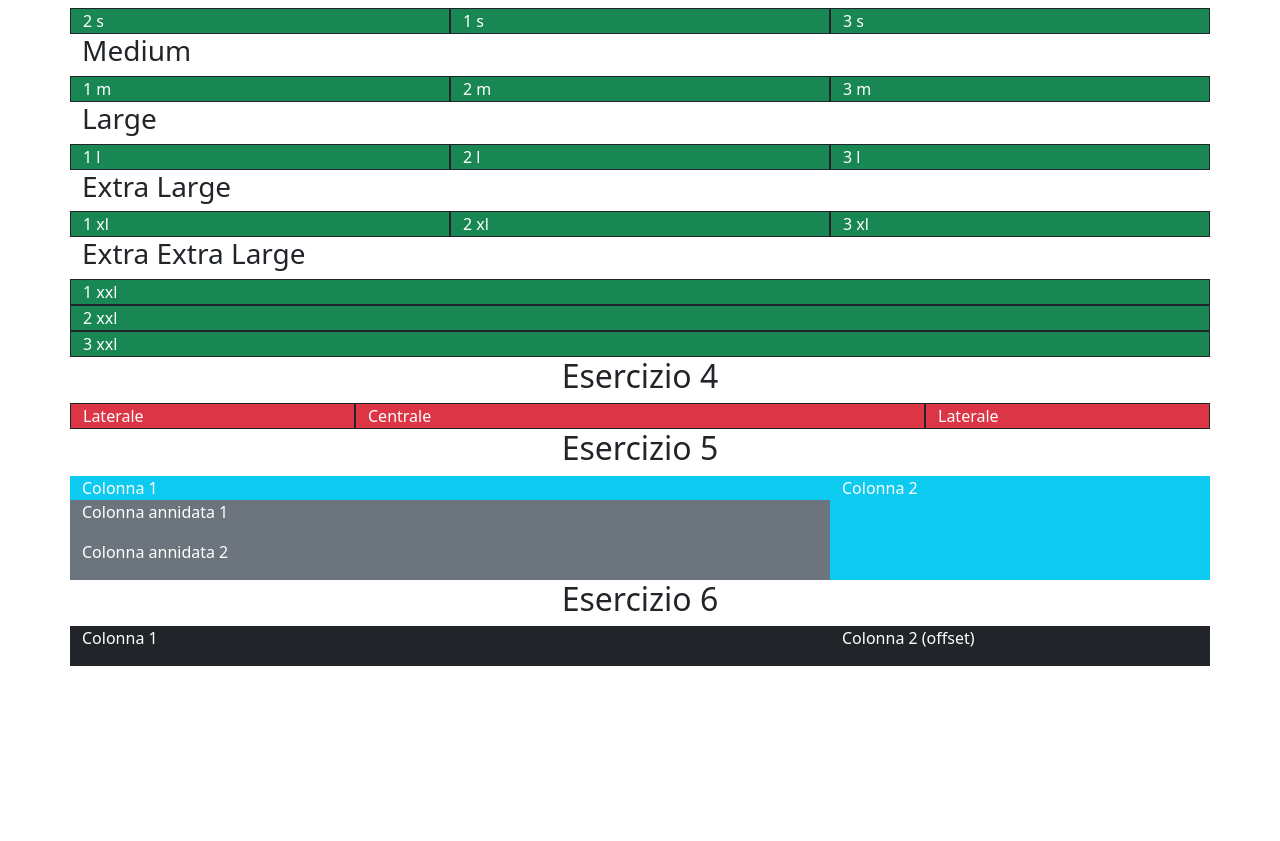
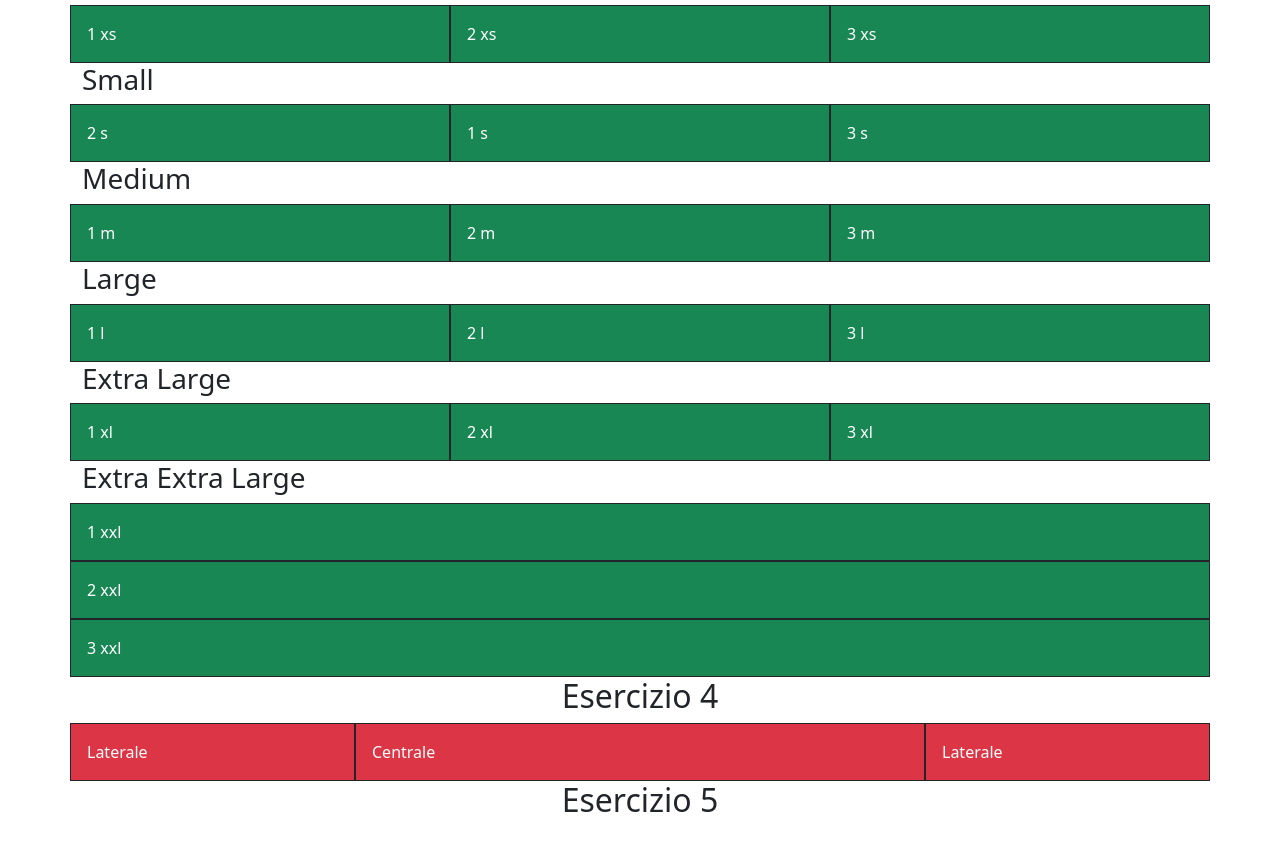
Before and after one commit to miaansaloni/U2-S6-L1, a plain HTML site: page index.html in a window 1280 px wide. Shown: the part 348-1189 px from the top of the page. Before the commit the page ends 1014 px from the top, so only its background shows below. Drawn offline with nearby package versions, Linux system fonts and the light colour scheme.

Commit message:
commit (final)

```diff
--- a/index.html
+++ b/index.html
@@ -17,9 +17,9 @@
     <h2 class="text-center">Esercizio 1</h2>
     <div class="container">
       <div class="row">
-        <div class="col-md-4 bg-primary text-white p3 border border-dark">Column 1</div>
-        <div class="col-md-4 bg-primary text-white p3 border border-dark">Column 2</div>
-        <div class="col-md-4 bg-primary text-white p3 border border-dark">Column 3</div>
+        <div class="col-md-4 bg-primary text-white p-3 border border-dark">Column 1</div>
+        <div class="col-md-4 bg-primary text-white p-3 border border-dark">Column 2</div>
+        <div class="col-md-4 bg-primary text-white p-3 border border-dark">Column 3</div>
       </div>
     </div>
     <!--ESERCIZIO 2-->
@@ -28,9 +28,9 @@
     <h2 class="text-center">Esercizio 2</h2>
     <div class="container">
       <div class="row">
-        <div class="bg-warning col-md-4 col-sm-12 text-dark p3 border border-dark">Column 1</div>
-        <div class="bg-warning col-md-4 col-sm-12 text-dark p3 border border-dark">Column 2</div>
-        <div class="bg-warning col-md-4 col-sm-12 text-dark p3 border border-dark">Column 3</div>
+        <div class="bg-warning col-md-4 col-sm-12 text-dark p-3 border border-dark">Column 1</div>
+        <div class="bg-warning col-md-4 col-sm-12 text-dark p-3 border border-dark">Column 2</div>
+        <div class="bg-warning col-md-4 col-sm-12 text-dark p-3 border border-dark">Column 3</div>
       </div>
     </div>
     <!--ESERCIZIO 3-->
@@ -38,60 +38,60 @@
     <!-- (Mobile) -->
     <div class="container">
       <h3>Mobile</h3>
-      <div class="row bg-success text-white p3">
-        <div class="col border border-dark">1 xs</div>
-        <div class="col border border-dark">2 xs</div>
-        <div class="col border border-dark">3 xs</div>
+      <div class="row bg-success text-white">
+        <div class="col p-3 border border-dark">1 xs</div>
+        <div class="col p-3 border border-dark">2 xs</div>
+        <div class="col p-3 border border-dark">3 xs</div>
       </div>
     </div>
 
     <!-- Small (Tablet) -->
     <div class="container">
       <h3>Small</h3>
-      <div class="row flex-sm-nowrap bg-success text-white p3">
-        <div class="col-sm border border-dark">2 s</div>
-        <div class="col-sm border border-dark">1 s</div>
-        <div class="col-sm border border-dark">3 s</div>
+      <div class="row flex-sm-nowrap bg-success text-white">
+        <div class="col-sm p-3 border border-dark">2 s</div>
+        <div class="col-sm p-3 border border-dark">1 s</div>
+        <div class="col-sm p-3 border border-dark">3 s</div>
       </div>
     </div>
 
     <!-- Medium -->
     <div class="container">
       <h3>Medium</h3>
-      <div class="row flex-md-nowrap bg-success text-white p3">
-        <div class="col-md border border-dark">1 m</div>
-        <div class="col-md border border-dark">2 m</div>
-        <div class="col-md border border-dark">3 m</div>
+      <div class="row flex-md-nowrap bg-success text-white">
+        <div class="col-md p-3 border border-dark">1 m</div>
+        <div class="col-md p-3 border border-dark">2 m</div>
+        <div class="col-md p-3 border border-dark">3 m</div>
       </div>
     </div>
 
     <!-- Large -->
     <div class="container">
       <h3>Large</h3>
-      <div class="row flex-lg-nowrap bg-success text-white p3">
-        <div class="col-lg border border-dark">1 l</div>
-        <div class="col-lg border border-dark">2 l</div>
-        <div class="col-lg border border-dark">3 l</div>
+      <div class="row flex-lg-nowrap bg-success text-white">
+        <div class="col-lg p-3 border border-dark">1 l</div>
+        <div class="col-lg p-3 border border-dark">2 l</div>
+        <div class="col-lg p-3 border border-dark">3 l</div>
       </div>
     </div>
 
     <!--Extra Large -->
     <div class="container">
       <h3>Extra Large</h3>
-      <div class="row flex-xl-nowrap bg-success text-white p3">
-        <div class="col-xl border border-dark">1 xl</div>
-        <div class="col-xl border border-dark">2 xl</div>
-        <div class="col-xl border border-dark">3 xl</div>
+      <div class="row flex-xl-nowrap bg-success text-white">
+        <div class="col-xl p-3 border border-dark">1 xl</div>
+        <div class="col-xl p-3 border border-dark">2 xl</div>
+        <div class="col-xl p-3 border border-dark">3 xl</div>
       </div>
     </div>
 
     <!--XXL -->
     <div class="container">
       <h3>Extra Extra Large</h3>
-      <div class="row flex-xxl-nowrap bg-success text-white p3">
-        <div class="col-xxl border border-dark">1 xxl</div>
-        <div class="col-xxl border border-dark">2 xxl</div>
-        <div class="col-xxl border border-dark">3 xxl</div>
+      <div class="row flex-xxl-nowrap bg-success text-white">
+        <div class="col-xxl p-3 border border-dark">1 xxl</div>
+        <div class="col-xxl p-3 border border-dark">2 xxl</div>
+        <div class="col-xxl p-3 border border-dark">3 xxl</div>
       </div>
     </div>
 
@@ -99,41 +99,41 @@
     <h2 class="text-center">Esercizio 4</h2>
     <div class="container">
       <div class="row">
-        <div class="col-md-3 bg-danger text-white p3 border border-dark">Laterale</div>
-        <div class="col-md-6 bg-danger text-white p3 border border-dark">Centrale</div>
-        <div class="col-md-3 bg-danger text-white p3 border border-dark">Laterale</div>
+        <div class="col-md-3 bg-danger text-white p-3 border border-dark">Laterale</div>
+        <div class="col-md-6 bg-danger text-white p-3 border border-dark">Centrale</div>
+        <div class="col-md-3 bg-danger text-white p-3 border border-dark">Laterale</div>
       </div>
     </div>
     <!--ESERCIZIO 5-->
     <h2 class="text-center">Esercizio 5</h2>
-    <div class="container text-white p3">
+    <div class="container text-white p-3">
       <!--colonna 1-->
       <div class="row">
-        <div class="col-md-8 bg-info">
+        <div class="col-md-8 p-3 bg-info border border-dark">
           Colonna 1
           <div class="row">
-            <div class="col-6 col-md-12 bg-secondary">
+            <div class="col-6 col-md-12 p-3 bg-secondary border border-dark">
               <p>Colonna annidata 1</p>
             </div>
-            <div class="col-6 col-md-12 bg-secondary">
+            <div class="col-6 col-md-12 p-3 bg-secondary border border-dark">
               <p>Colonna annidata 2</p>
             </div>
           </div>
         </div>
         <!--colonna 2-->
-        <div class="col-md-4 bg-info">
+        <div class="col-md-4 p-3 bg-info border border-dark">
           <p>Colonna 2</p>
         </div>
       </div>
     </div>
     <!--ESERCIZIO 6-->
     <h2 class="text-center">Esercizio 6</h2>
-    <div class="container text-white p3 bg-dark">
+    <div class="container text-white p-3">
       <div class="row">
-        <div class="col-md-4">
+        <div class="col-md-5 p-3 bg-dark">
           <p>Colonna 1</p>
         </div>
-        <div class="col-md-4 offset-md-4">
+        <div class="col-md-5 p-3 bg-dark offset-md-2">
           <p>Colonna 2 (offset)</p>
         </div>
       </div>
```
